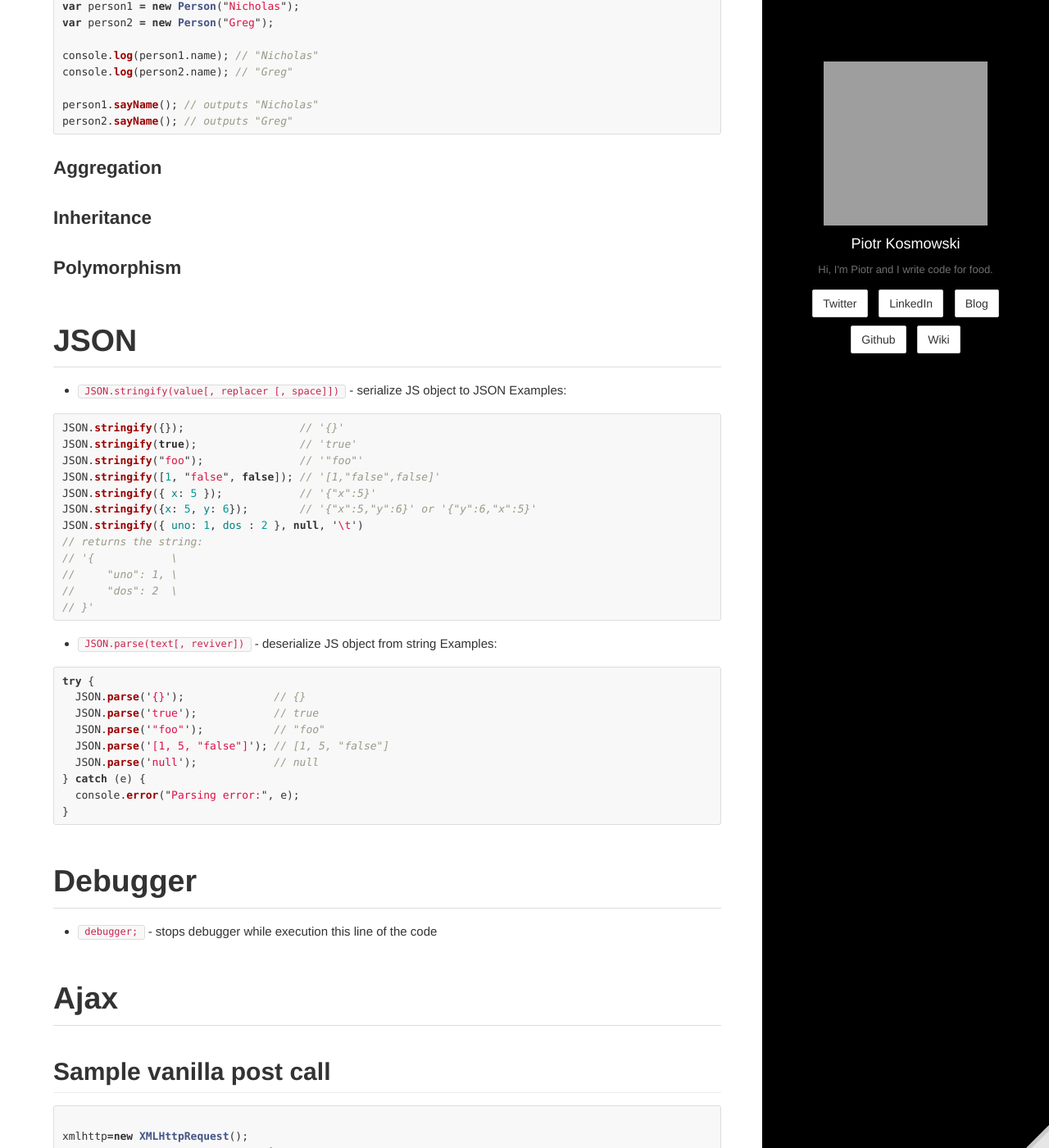
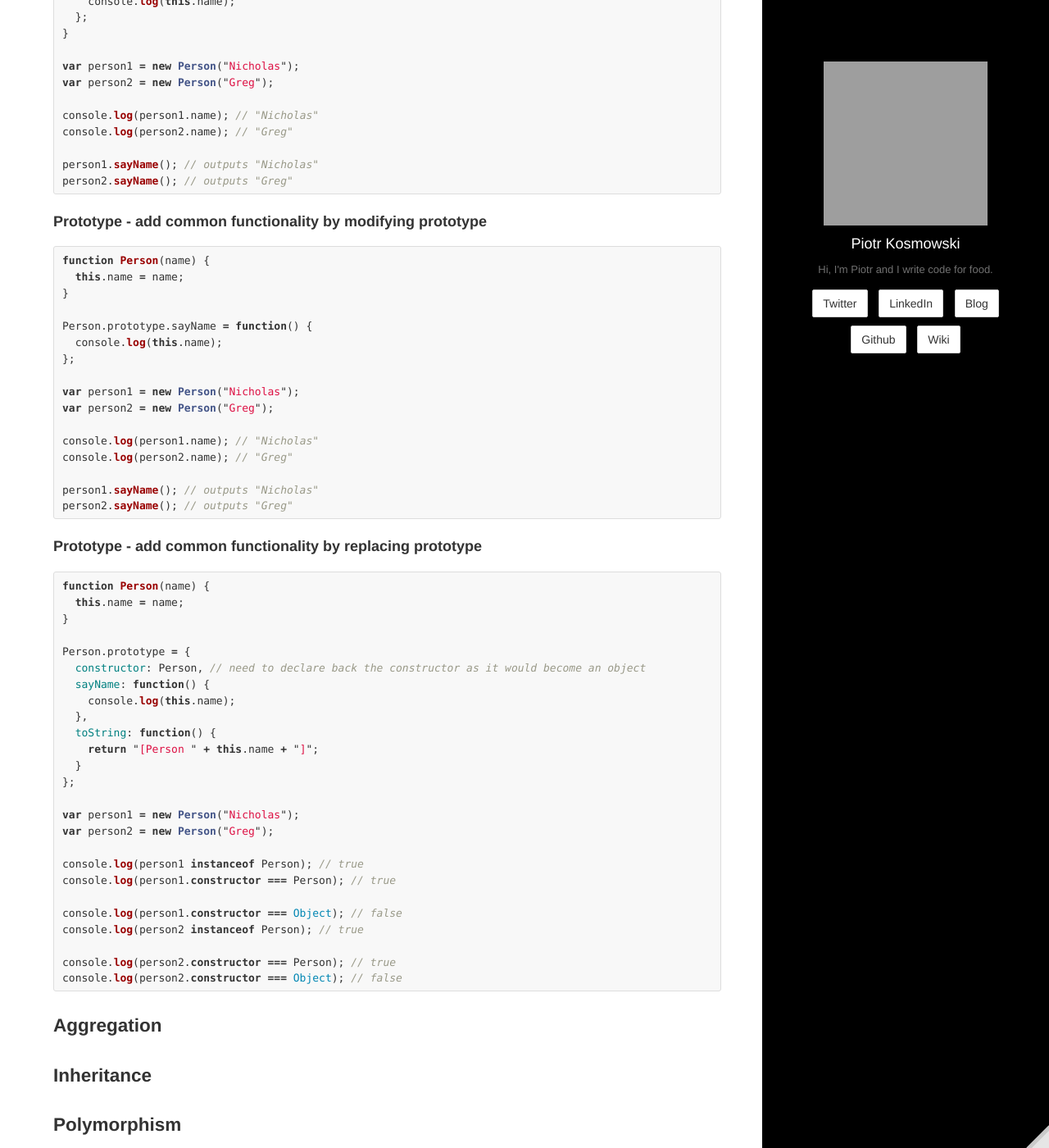
Before and after one commit to kospiotr/kospiotr.github.io, a Jekyll site: the page built from wiki/java-script.md, in a window 1280 px wide and 1400 px high, scrolled down 4844 px. Shown: the whole window at 82% size. Built offline with Jekyll 4.4.1, drawn with Linux system fonts in a browser that asks for light colours; some of the changed text lies outside the part shown; grey boxes are pictures that could not be loaded.

Commit message:
Update java-script.md

````diff
--- a/wiki/java-script.md
+++ b/wiki/java-script.md
@@ -212,6 +212,57 @@ person1.sayName(); // outputs "Nicholas"
 person2.sayName(); // outputs "Greg"
 ```
 
+#### Prototype - add common functionality by modifying prototype
+
+```javascript
+function Person(name) {
+  this.name = name;
+}
+
+Person.prototype.sayName = function() {
+  console.log(this.name);
+};
+
+var person1 = new Person("Nicholas");
+var person2 = new Person("Greg");
+
+console.log(person1.name); // "Nicholas"
+console.log(person2.name); // "Greg"
+
+person1.sayName(); // outputs "Nicholas"
+person2.sayName(); // outputs "Greg"
+```
+
+#### Prototype - add common functionality by replacing prototype
+
+```javascript
+function Person(name) {
+  this.name = name;
+}
+
+Person.prototype = {
+  constructor: Person, // need to declare back the constructor as it would become an object
+  sayName: function() {
+    console.log(this.name);
+  },
+  toString: function() {
+    return "[Person " + this.name + "]";
+  }
+};
+
+var person1 = new Person("Nicholas");
+var person2 = new Person("Greg");
+
+console.log(person1 instanceof Person); // true
+console.log(person1.constructor === Person); // true
+
+console.log(person1.constructor === Object); // false
+console.log(person2 instanceof Person); // true
+
+console.log(person2.constructor === Person); // true
+console.log(person2.constructor === Object); // false
+```
+
 
 
 ### Aggregation
````
